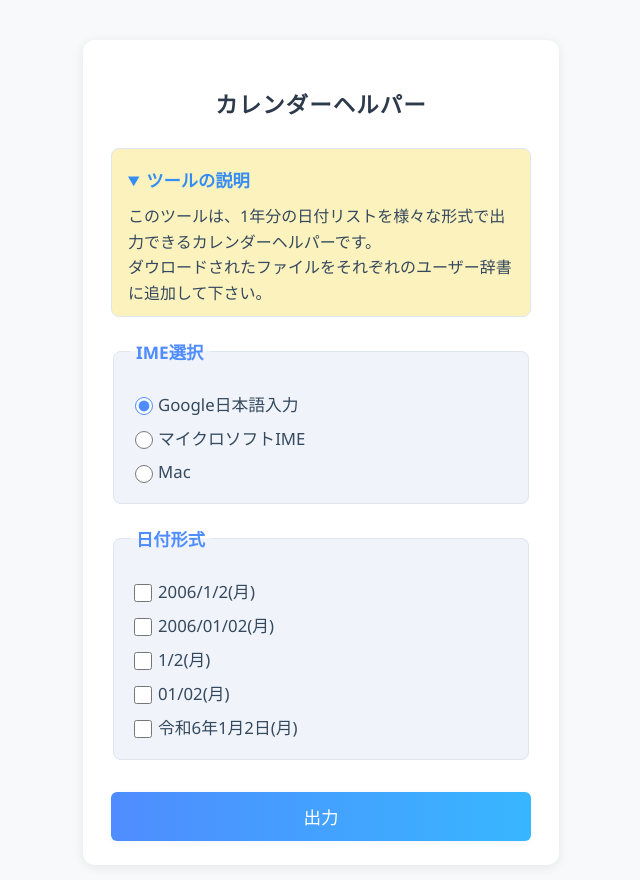
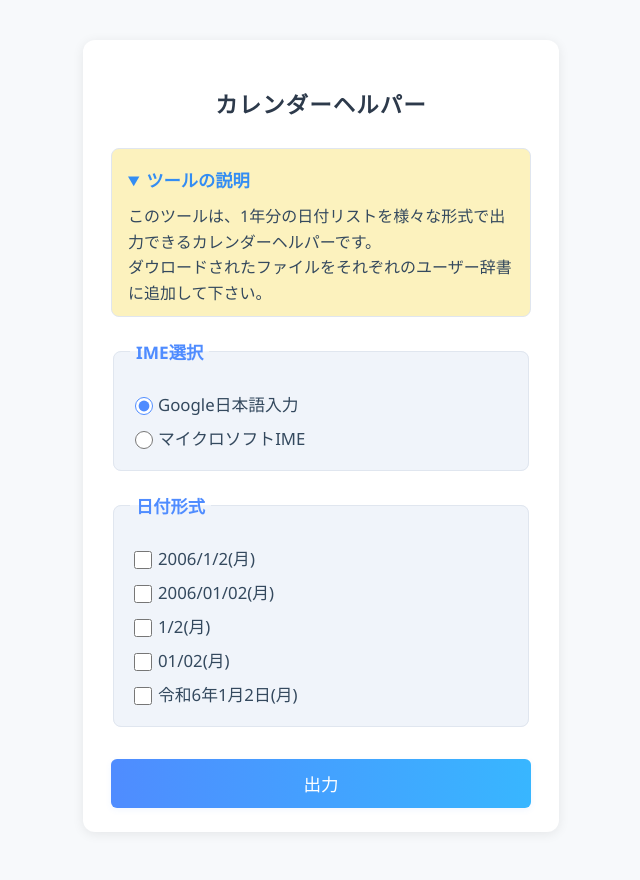
Before and after one commit to cookie-maker/ime-calendar-helper, a plain HTML site: page index.html in a window 1280 px wide. Shown: the whole page, without its empty margins (319-959 px from the left). Drawn offline with Linux system fonts and the light colour scheme.

Commit message:
Mac用は一旦非表示

```diff
--- a/index.html
+++ b/index.html
@@ -134,10 +134,10 @@
                     <input type="radio" value="ms" name="IME" id="mode-ms">
                     マイクロソフトIME
                 </label>
-                <label>
+                <!-- <label>
                     <input type="radio" value="Mac" name="IME" id="mode-mac">
                     Mac
-                </label>
+                </label> -->
             </div>
         </fieldset>
         <fieldset class="style-group">
```
